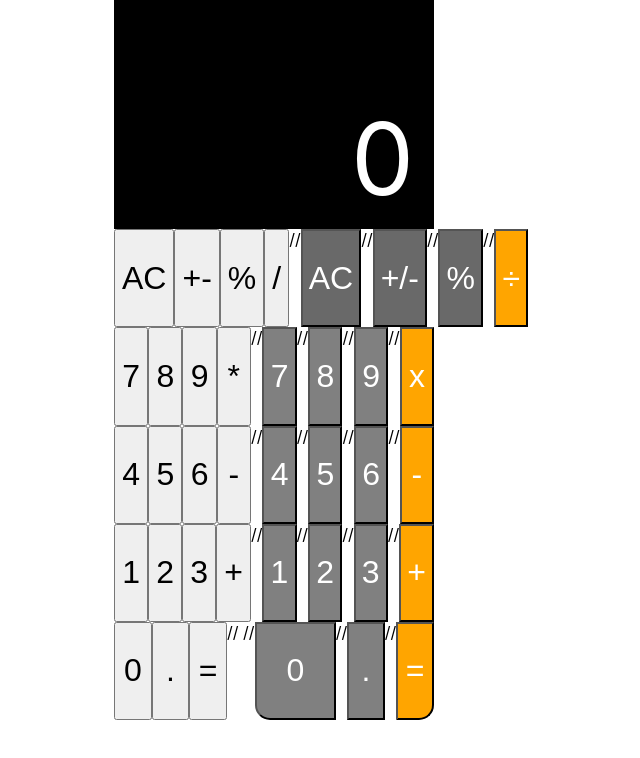
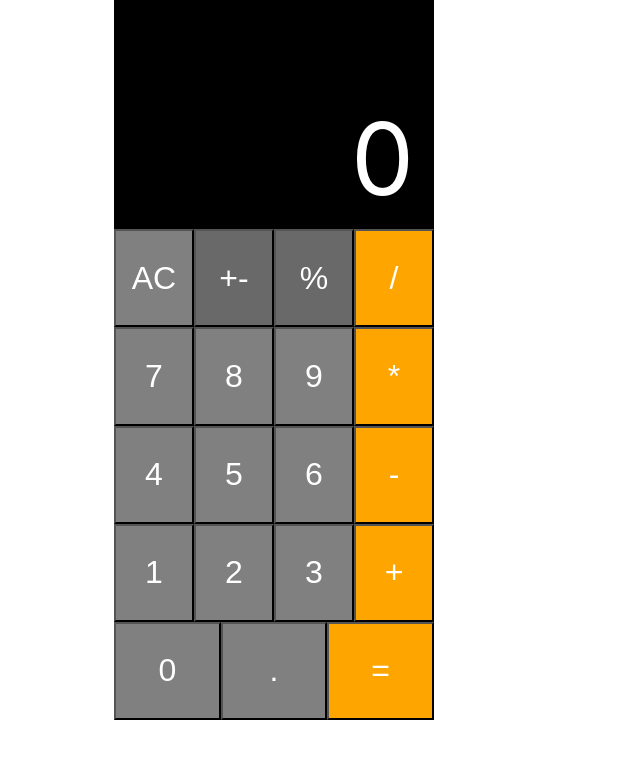
Before and after one commit to JoaoCodeClan/ReactCalc, a React (Create React App) app: page / in a window 1280 px wide. Shown: the top 758 px of the page, without its empty margins (366-1006 px from the left). Built offline with nearby package versions, Linux system fonts and the light colour scheme.

Commit message:
added classname to componenent as a prop

```diff
--- a/src/App.js
+++ b/src/App.js
@@ -131,54 +131,38 @@ render(){
         <div  id="calc-container">
               <div id="display-container" >{this.state.displayValue}</div>
               <div className="row" id="row1">
+              <PadButton className={"numpad"} buttonValue={"AC"} getButtonValue={this.clearDisplay}/>
+              <PadButton className={"operatorspe"} buttonValue={"+-"} getButtonValue={this.negDisplay}/>
+              <PadButton className={"operatorspe"} buttonValue={"%"} getButtonValue={this.percentInput}/>
+              <PadButton className={"operator"} buttonValue={"/"} getButtonValue={this.operatorInput}/>
 
-              <PadButton buttonValue={"AC"} getButtonValue={this.getButtonValue}/>
-              <PadButton buttonValue={"+-"} getButtonValue={this.getButtonValue}/>
-              <PadButton buttonValue={"%"} getButtonValue={this.getButtonValue}/>
-              <PadButton buttonValue={"/"} getButtonValue={this.getButtonValue}/>
-                  // <button className="operatorspe" id="bttn-clear" onClick={this.clearDisplay}>AC</button>
-                  // <button className="operatorspe" id="bttn-negpos" onClick={this.negDisplay}>+/-</button>
-                  // <button className="operatorspe" id="bttn-percent" onClick={this.percentInput}>%</button>
-                  // <button className="operator" value="/" id="bttn-division" onClick={this.operatorInput}>÷</button>
               </div>
               <div  className="row" id="row2">
-              <PadButton buttonValue={"7"} getButtonValue={this.getButtonValue}/>
-              <PadButton buttonValue={"8"} getButtonValue={this.getButtonValue}/>
-              <PadButton buttonValue={"9"} getButtonValue={this.getButtonValue}/>
-              <PadButton buttonValue={"*"} getButtonValue={this.getButtonValue}/>
-                  // <button className="numpad" value="7" id="bttn-seven" onClick={this.numberInput}>7</button>
-                  // <button className="numpad" value="8" id="bttn-eight" onClick={this.numberInput}>8</button>
-                  // <button className="numpad" value="9" id="bttn-nine" onClick={this.numberInput}>9</button>
-                  // <button className="operator" value="*" id="bttn-times" onClick={this.operatorInput}>x</button>
+              <PadButton className={"numpad"} buttonValue={"7"} getButtonValue={this.getButtonValue}/>
+              <PadButton className={"numpad"} buttonValue={"8"} getButtonValue={this.getButtonValue}/>
+              <PadButton className={"numpad"} buttonValue={"9"} getButtonValue={this.getButtonValue}/>
+              <PadButton className={"operator"} buttonValue={"*"} getButtonValue={this.getButtonValue}/>
+
               </div>
               <div  className="row" id="row3">
-              <PadButton buttonValue={"4"} getButtonValue={this.getButtonValue}/>
-              <PadButton buttonValue={"5"} getButtonValue={this.getButtonValue}/>
-              <PadButton buttonValue={"6"} getButtonValue={this.getButtonValue}/>
-              <PadButton buttonValue={"-"} getButtonValue={this.getButtonValue}/>
-                  // <button className="numpad" value="4" id="bttn-four" onClick={this.numberInput}>4</button>
-                  // <button className="numpad" value="5" id="bttn-five" onClick={this.numberInput}>5</button>
-                  // <button className="numpad" value="6" id="bttn-six" onClick={this.numberInput}>6</button>
-                  // <button className="operator" value="-" id="bttn-minus" onClick={this.operatorInput}>-</button>
+              <PadButton className={"numpad"} buttonValue={"4"} getButtonValue={this.getButtonValue}/>
+              <PadButton className={"numpad"} buttonValue={"5"} getButtonValue={this.getButtonValue}/>
+              <PadButton className={"numpad"} buttonValue={"6"} getButtonValue={this.getButtonValue}/>
+              <PadButton className={"operator"} buttonValue={"-"} getButtonValue={this.getButtonValue}/>
+
               </div>
               <div  className="row" id="row4">
-              <PadButton buttonValue={"1"} getButtonValue={this.getButtonValue}/>
-              <PadButton buttonValue={"2"} getButtonValue={this.getButtonValue}/>
-              <PadButton buttonValue={"3"} getButtonValue={this.getButtonValue}/>
-              <PadButton buttonValue= {"+"} getButtonValue={this.getButtonValue}/>
-                  // <button className="numpad" value="1" id="bttn-one" onClick={this.numberInput}>1</button>
-                  // <button className="numpad" value="2" id="bttn-two" onClick={this.numberInput}>2</button>
-                  // <button className="numpad" value="3" id="bttn-three" onClick={this.numberInput}>3</button>
-                  // <button className="operator" value="+" id="bttn-plus" onClick={this.operatorInput}>+</button>
+              <PadButton className={"numpad"} buttonValue={"1"} getButtonValue={this.getButtonValue}/>
+              <PadButton className={"numpad"} buttonValue={"2"} getButtonValue={this.getButtonValue}/>
+              <PadButton className={"numpad"} buttonValue={"3"} getButtonValue={this.getButtonValue}/>
+              <PadButton className={"operator"} buttonValue= {"+"} getButtonValue={this.getButtonValue}/>
+
               </div>
               <div className="row" id="row5">
-              <PadButton buttonValue={"0"} getButtonValue={this.getButtonValue}/>
-              <PadButton buttonValue={"."} getButtonValue={this.getButtonValue}/>
-              <PadButton buttonValue={"="} getButtonValue={this.getButtonValue}/>
-                  //
-                  // <button className="numpad" value="0" id="bttn-zero" onClick={this.numberInput}>0</button>
-                  // <button className="numpad" value="." id="bttn-dot" onClick={this.decimalInput}>.</button>
-                  // <button className="operator"  id="bttn-equal" >=</button>
+              <PadButton className={"numpad"} buttonValue={"0"} getButtonValue={this.getButtonValue}/>
+              <PadButton className={"numpad"} buttonValue={"."} getButtonValue={this.getButtonValue}/>
+              <PadButton className={"operator"} buttonValue={"="} getButtonValue={this.getButtonValue}/>
+
               </div>
         </div>
     </div>
--- a/src/components/PadButton.js
+++ b/src/components/PadButton.js
@@ -1,8 +1,8 @@
 import React from "react";
-
+import '../App.css';
 const PadButton=props=>{
 return(
-  <button   onClick={()=>{props.getButtonValue(props.buttonValue)}}>{props.buttonValue}</button>
+  <button className={props.className}  onClick={()=>{props.getButtonValue(props.buttonValue)}}>{props.buttonValue}</button>
 
 )
 
```
